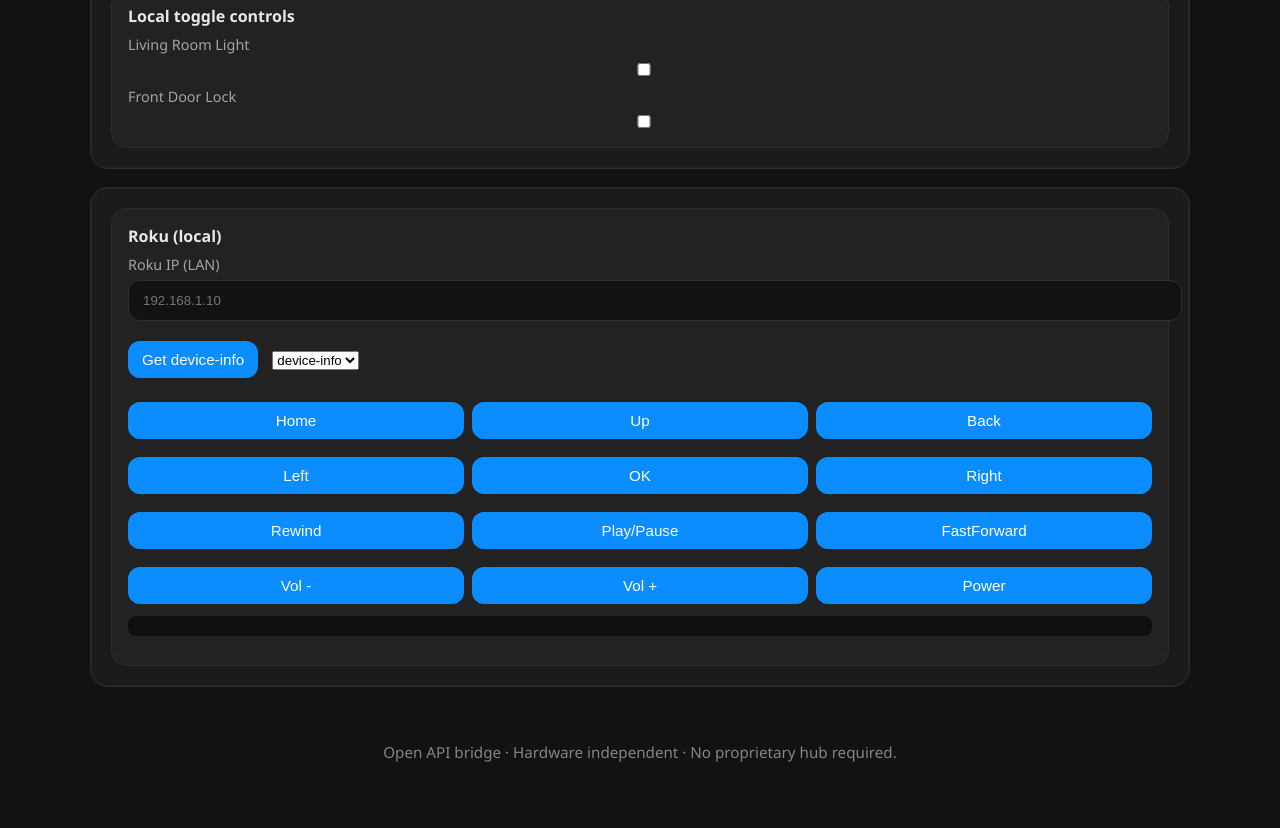
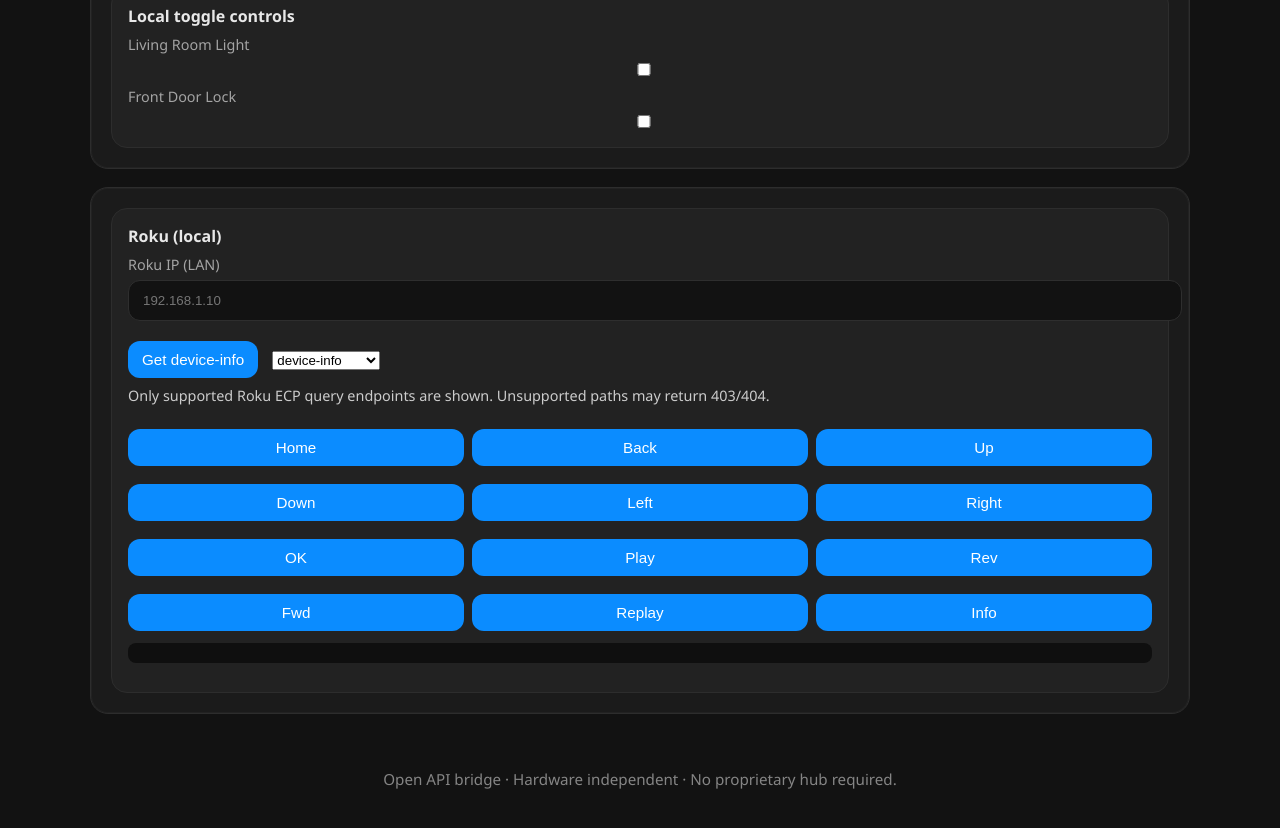
Before and after one commit to revathirv1/smart-home-display, a plain HTML site: page index.html in a window 1280 px wide. Shown: the part 585-1413 px from the top of the page. Drawn offline with Linux system fonts and the light colour scheme; no server answers.

Commit message:
rokurok7

```diff
--- a/index.html
+++ b/index.html
@@ -57,22 +57,23 @@
             <option value="/query/device-info">device-info</option>
             <option value="/query/apps">apps</option>
             <option value="/query/active-app">active-app</option>
-            <option value="/query/launch-list">launch-list</option>
+            <option value="/query/available-apps">available-apps</option>
           </select>
         </div>
+        <div style="margin-top:8px; font-size:0.9rem; color:#ccc;">Only supported Roku ECP query endpoints are shown. Unsupported paths may return 403/404.</div>
         <div class="roku-remote-grid" style="margin-top:14px; display:grid; grid-template-columns: repeat(3, minmax(80px, 1fr)); gap:8px; align-items:center;">
           <button class="control-button" data-roku-key="Home">Home</button>
+          <button class="control-button" data-roku-key="Back">Back</button>
           <button class="control-button" data-roku-key="Up">Up</button>
-          <button class="control-button" data-roku-key="Back">Back</button>
+          <button class="control-button" data-roku-key="Down">Down</button>
           <button class="control-button" data-roku-key="Left">Left</button>
+          <button class="control-button" data-roku-key="Right">Right</button>
           <button class="control-button" data-roku-key="Select">OK</button>
-          <button class="control-button" data-roku-key="Right">Right</button>
-          <button class="control-button" data-roku-key="Rewind">Rewind</button>
-          <button class="control-button" data-roku-key="Play">Play/Pause</button>
-          <button class="control-button" data-roku-key="FastForward">FastForward</button>
-          <button class="control-button" data-roku-key="VolumeDown">Vol -</button>
-          <button class="control-button" data-roku-key="VolumeUp">Vol +</button>
-          <button class="control-button" data-roku-key="Power">Power</button>
+          <button class="control-button" data-roku-key="Play">Play</button>
+          <button class="control-button" data-roku-key="Rev">Rev</button>
+          <button class="control-button" data-roku-key="Fwd">Fwd</button>
+          <button class="control-button" data-roku-key="InstantReplay">Replay</button>
+          <button class="control-button" data-roku-key="Info">Info</button>
         </div>
         <pre id="roku-result" style="white-space:pre-wrap; margin-top:12px; max-height:220px; overflow:auto; background:#0f0f0f; padding:10px; border-radius:8px;"></pre>
       </div>
```
Also changed, not shown: api/data.js (+6 -5 lines), api/roku.js (+5 -2 lines).
